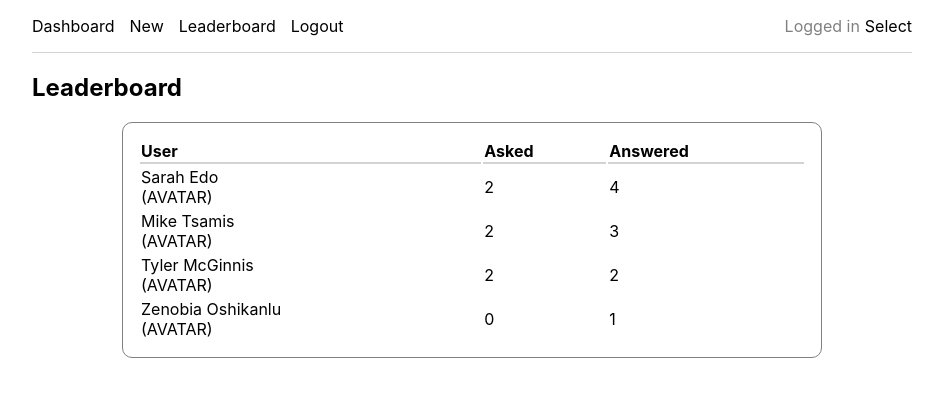
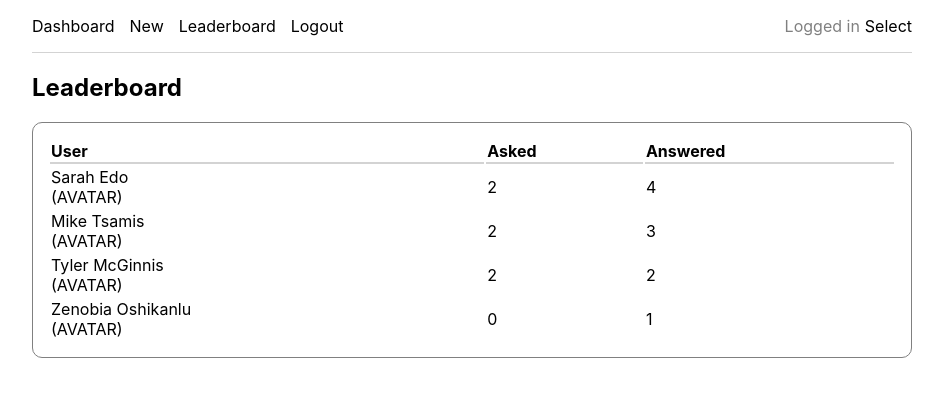
Before and after one commit to nickhibbits/employee-poll-react-app, a React app: page /leaderboard in a window 1280 px wide. Both pictures are taken after a click on the input 640 px from the left and 437 px from the top of the page. Shown: the whole page, without its empty margins (168-1111 px from the left). Built offline with nearby package versions, Linux system fonts and the light colour scheme.

Commit message:
more leaderboard styling

```diff
--- a/src/styles/_questions.css
+++ b/src/styles/_questions.css
@@ -18,6 +18,7 @@
   transition: ease-in, 0.5s;
   color: inherit;
   text-decoration: none;
+  margin: 7px;
 }
 
 .question-component:hover {
--- a/src/styles/leaderboard.css
+++ b/src/styles/leaderboard.css
@@ -11,7 +11,7 @@
 
 .leaderboard-table {
   padding: 15px;
-  width: 700px;
+  width: 900px;
 }
 
 th {
```
